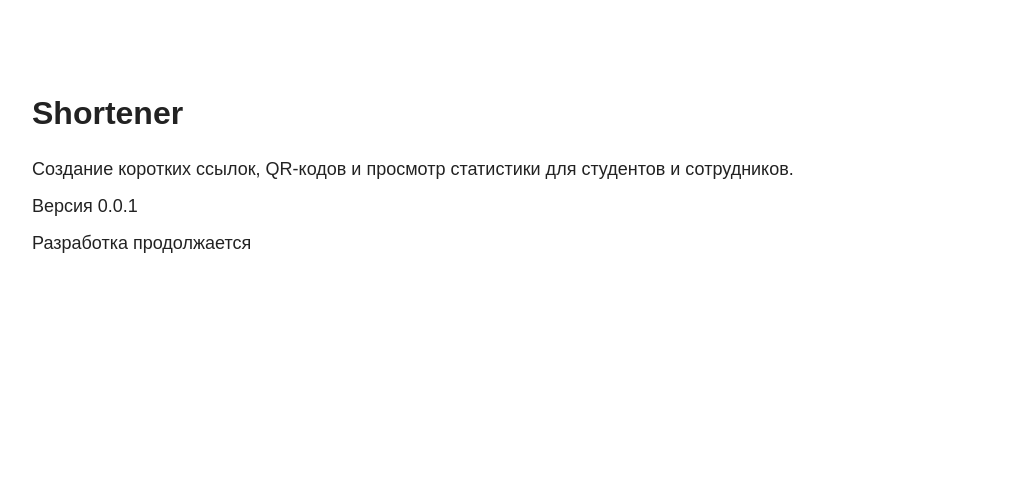
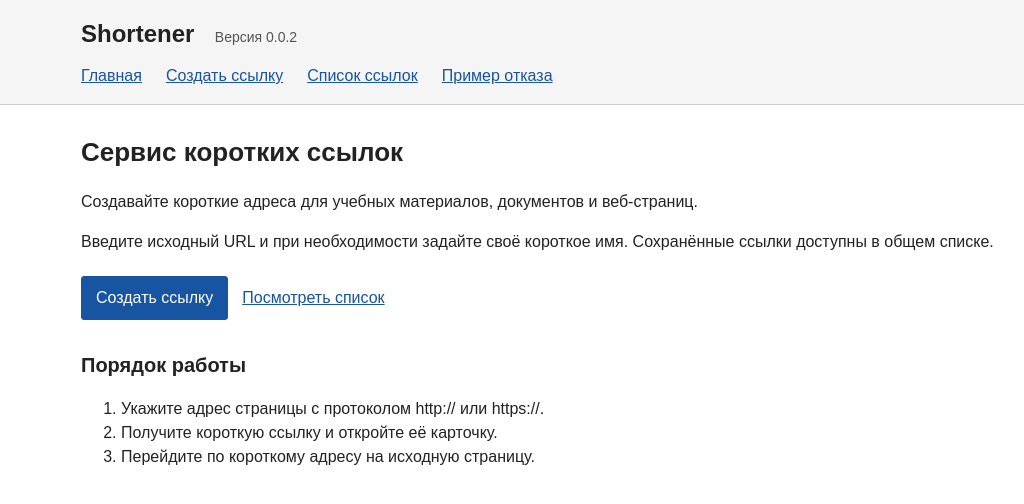
Before and after one commit to lazer361/mispisit-shortener, a Flask app: page / in a window 1280 px wide. Shown: the top 504 px of the page, without its empty margins (83-1107 px from the left). Run offline with Flask 3, Linux system fonts and the light colour scheme.

Commit message:
Лабораторная 2: создание и просмотр коротких ссылок

```diff
--- a/app.py
+++ b/app.py
@@ -1,8 +1,93 @@
-from flask import Flask, render_template
+import os
+import secrets
+from pathlib import Path
 
-app = Flask(__name__)
+from flask import Flask, redirect, render_template, request, session, url_for
+
+from links import LinkError, LinkStore
 
 
-@app.get("/")
-def index():
-    return render_template("index.html", version="0.0.1")
+ERRORS = {
+    "invalid_url": (422, "Исходный адрес указан неправильно. Введите полный URL с протоколом http:// или https://."),
+    "invalid_alias": (422, "Короткое имя должно содержать от 3 до 32 латинских букв, цифр, дефисов или знаков подчёркивания."),
+    "alias_taken": (409, "Указанное короткое имя уже используется. Выберите другое имя или оставьте поле пустым."),
+    "invalid_title": (422, "Название ссылки не должно превышать 100 символов."),
+    "csrf": (403, "Не удалось подтвердить отправку формы. Откройте форму заново и повторите действие."),
+    "not_found": (404, "Ссылка с таким идентификатором или коротким именем не найдена."),
+}
+
+
+def create_app(test_config=None):
+    app = Flask(__name__)
+    app.config.update(
+        SECRET_KEY=os.environ.get("SECRET_KEY") or secrets.token_hex(32),
+        LINKS_FILE=os.environ.get("LINKS_FILE", str(Path(__file__).parent / "data" / "links.json")),
+        MAX_CONTENT_LENGTH=16 * 1024,
+        SESSION_COOKIE_HTTPONLY=True,
+        SESSION_COOKIE_SAMESITE="Lax",
+    )
+    if test_config:
+        app.config.update(test_config)
+    store = LinkStore(app.config["LINKS_FILE"])
+    app.extensions["link_store"] = store
+
+    @app.context_processor
+    def common_context():
+        return {"version": "0.0.2"}
+
+    @app.get("/")
+    def index():
+        return render_template("index.html")
+
+    @app.get("/links")
+    def link_list():
+        return render_template("links.html", links=store.all())
+
+    @app.route("/links/new", methods=["GET", "POST"])
+    def link_form():
+        if request.method == "POST":
+            form = {name: request.form.get(name, "") for name in ("original_url", "title", "alias")}
+            token = request.form.get("csrf_token", "")
+            if not token or not secrets.compare_digest(token.encode(), session.get("csrf_token", "").encode()):
+                return redirect(url_for("access_denied", reason="csrf"), code=303)
+            try:
+                link = store.create(**form)
+            except LinkError as error:
+                session["form_data"] = {
+                    "original_url": form["original_url"][:2048],
+                    "title": form["title"][:100],
+                    "alias": form["alias"][:32],
+                }
+                return redirect(url_for("access_denied", reason=error.reason), code=303)
+            session.pop("form_data", None)
+            return redirect(url_for("link_detail", record_id=link["id"], created=1), code=303)
+        session.setdefault("csrf_token", secrets.token_hex(24))
+        return render_template("link_form.html", form=session.pop("form_data", {}))
+
+    @app.get("/links/<int:record_id>")
+    def link_detail(record_id):
+        link = store.find(record_id)
+        if link is None:
+            return render_template("access_denied.html", reason=ERRORS["not_found"][1], action="открыть карточку ссылки"), 404
+        return render_template("link_detail.html", link=link, created=request.args.get("created") == "1")
+
+    @app.get("/s/<code>")
+    def follow_link(code):
+        link = store.by_code(code)
+        if link is None:
+            return render_template("access_denied.html", reason=ERRORS["not_found"][1], action="перейти по короткой ссылке"), 404
+        return redirect(link["original_url"], code=302)
+
+    @app.get("/access-denied")
+    def access_denied():
+        status, message = ERRORS.get(request.args.get("reason", "invalid_url"), ERRORS["invalid_url"])
+        return render_template("access_denied.html", reason=message, action="создать короткую ссылку"), status
+
+    @app.errorhandler(404)
+    def page_not_found(error):
+        return render_template("access_denied.html", reason="Страница с таким адресом не найдена.", action="открыть страницу"), 404
+
+    return app
+
+
+app = create_app()
--- /dev/null
+++ b/static/style.css
@@ -0,0 +1,34 @@
+* { box-sizing: border-box; }
+body { margin: 0; color: #222; background: #fff; font: 16px/1.5 Arial, sans-serif; }
+header { border-bottom: 1px solid #ccc; background: #f5f5f5; }
+.header-inner { max-width: 1000px; margin: auto; padding: 16px 24px; }
+.brand { font-size: 24px; font-weight: bold; color: #222; text-decoration: none; }
+.version { margin-left: 16px; color: #555; font-size: 14px; }
+nav { display: flex; gap: 12px 24px; flex-wrap: wrap; margin-top: 12px; }
+a { color: #1754a1; }
+main { max-width: 1000px; margin: 28px auto; padding: 0 24px; }
+h1 { font-size: 26px; margin: 0 0 18px; }
+h2 { font-size: 20px; margin-top: 30px; }
+form { max-width: 640px; }
+label { display: block; font-weight: bold; margin: 16px 0 6px; }
+input { width: 100%; padding: 9px 10px; border: 1px solid #999; border-radius: 3px; font: inherit; }
+input:focus { outline: 2px solid #1754a1; outline-offset: 1px; }
+.hint { color: #555; font-size: 14px; margin: 5px 0 14px; }
+.actions { display: flex; align-items: center; flex-wrap: wrap; gap: 14px; margin-top: 22px; }
+button, .button { display: inline-block; background: #1754a1; border: 1px solid #1754a1; border-radius: 3px; color: #fff; padding: 9px 14px; text-decoration: none; font: inherit; cursor: pointer; }
+button:hover, .button:hover { background: #103e77; }
+.table-wrap { overflow-x: auto; }
+table { width: 100%; border-collapse: collapse; margin-top: 20px; }
+th, td { padding: 10px; border: 1px solid #ccc; text-align: left; overflow-wrap: anywhere; }
+th { background: #f5f5f5; }
+dt { font-weight: bold; margin-top: 16px; }
+dd { margin: 4px 0 0; overflow-wrap: anywhere; }
+.success { color: #226324; font-weight: bold; }
+.error { color: #9b2020; font-weight: bold; max-width: 740px; }
+@media (max-width: 600px) {
+    .header-inner { padding: 14px 18px; }
+    main { padding: 0 18px; margin-top: 22px; }
+    nav { gap: 8px 18px; }
+    th, td { padding: 7px; font-size: 14px; }
+    h1 { font-size: 24px; }
+}
--- /dev/null
+++ b/templates/base.html
@@ -0,0 +1,24 @@
+<!doctype html>
+<html lang="ru">
+<head>
+    <meta charset="utf-8">
+    <meta name="viewport" content="width=device-width, initial-scale=1">
+    <title>{% block title %}Shortener{% endblock %}</title>
+    <link rel="stylesheet" href="{{ url_for('static', filename='style.css') }}">
+</head>
+<body>
+    <header>
+        <div class="header-inner">
+            <a class="brand" href="{{ url_for('index') }}">Shortener</a>
+            <span class="version">Версия {{ version }}</span>
+            <nav aria-label="Основная навигация">
+                <a href="{{ url_for('index') }}">Главная</a>
+                <a href="{{ url_for('link_form') }}">Создать ссылку</a>
+                <a href="{{ url_for('link_list') }}">Список ссылок</a>
+                <a href="{{ url_for('access_denied') }}">Пример отказа</a>
+            </nav>
+        </div>
+    </header>
+    <main>{% block content %}{% endblock %}</main>
+</body>
+</html>
--- a/templates/index.html
+++ b/templates/index.html
@@ -1,33 +1,17 @@
-<!doctype html>
-<html lang="ru">
-<head>
-    <meta charset="utf-8">
-    <meta name="viewport" content="width=device-width, initial-scale=1">
-    <title>Shortener</title>
-    <style>
-        body {
-            margin: 0;
-            padding: 48px 24px;
-            color: #222;
-            background: #fff;
-            font-family: Arial, sans-serif;
-            line-height: 1.6;
-        }
-        main { max-width: 1050px; margin: 40px auto; }
-        h1 { margin: 0 0 16px; font-size: 32px; }
-        p { margin: 8px 0; font-size: 18px; }
-        @media (max-width: 600px) {
-            body { padding: 24px 18px; }
-            main { margin-top: 24px; }
-        }
-    </style>
-</head>
-<body>
-    <main>
-        <h1>Shortener</h1>
-        <p>Создание коротких ссылок, QR-кодов и просмотр статистики для студентов и сотрудников.</p>
-        <p>Версия {{ version }}</p>
-        <p>Разработка продолжается</p>
-    </main>
-</body>
-</html>
+{% extends "base.html" %}
+{% block title %}Shortener{% endblock %}
+{% block content %}
+    <h1>Сервис коротких ссылок</h1>
+    <p>Создавайте короткие адреса для учебных материалов, документов и веб-страниц.</p>
+    <p>Введите исходный URL и при необходимости задайте своё короткое имя. Сохранённые ссылки доступны в общем списке.</p>
+    <p class="actions">
+        <a class="button" href="{{ url_for('link_form') }}">Создать ссылку</a>
+        <a href="{{ url_for('link_list') }}">Посмотреть список</a>
+    </p>
+    <h2>Порядок работы</h2>
+    <ol>
+        <li>Укажите адрес страницы с протоколом http:// или https://.</li>
+        <li>Получите короткую ссылку и откройте её карточку.</li>
+        <li>Перейдите по короткому адресу на исходную страницу.</li>
+    </ol>
+{% endblock %}
```
Also changed, not shown: data/links.json (added, +9 -0 lines), links.py (added, +104 -0 lines), templates/access_denied.html (added, +9 -0 lines), templates/link_detail.html (added, +13 -0 lines), templates/link_form.html (added, +18 -0 lines), templates/links.html (added, +25 -0 lines), README.md, 1 other file.
